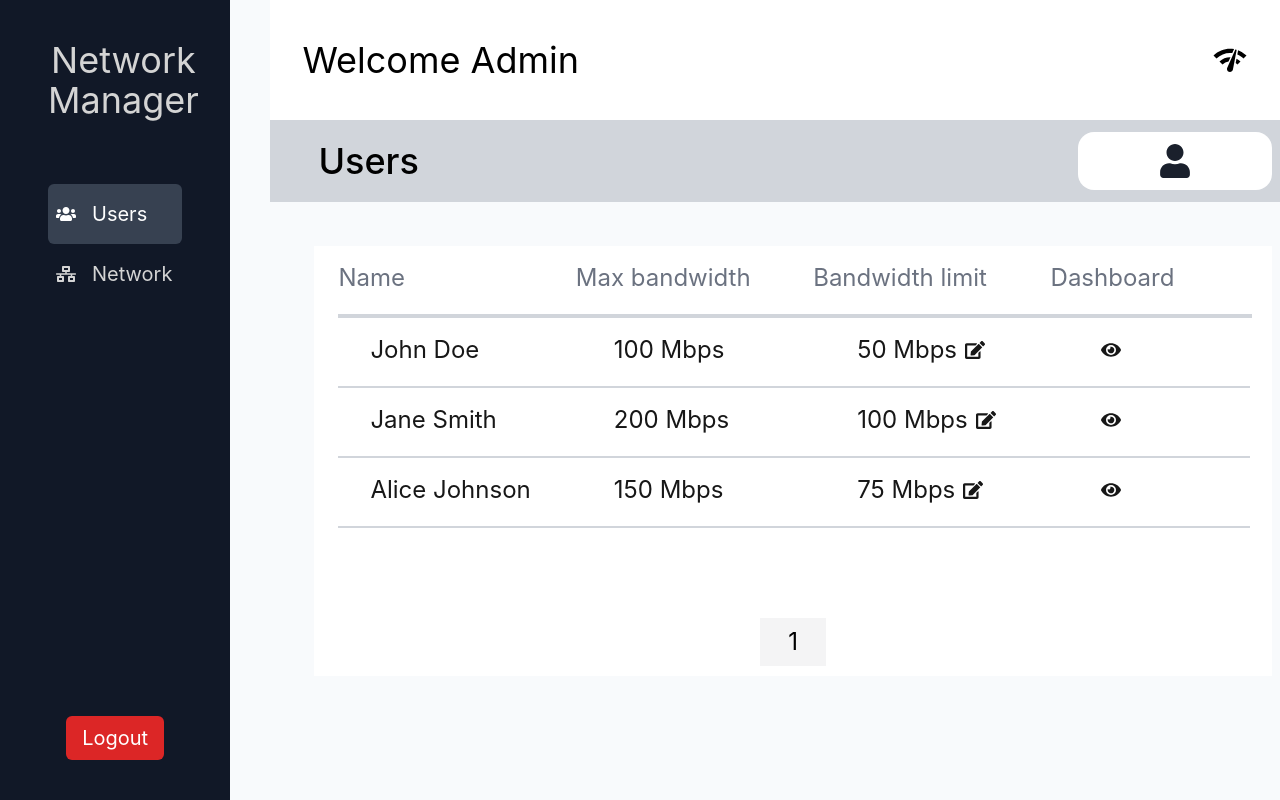
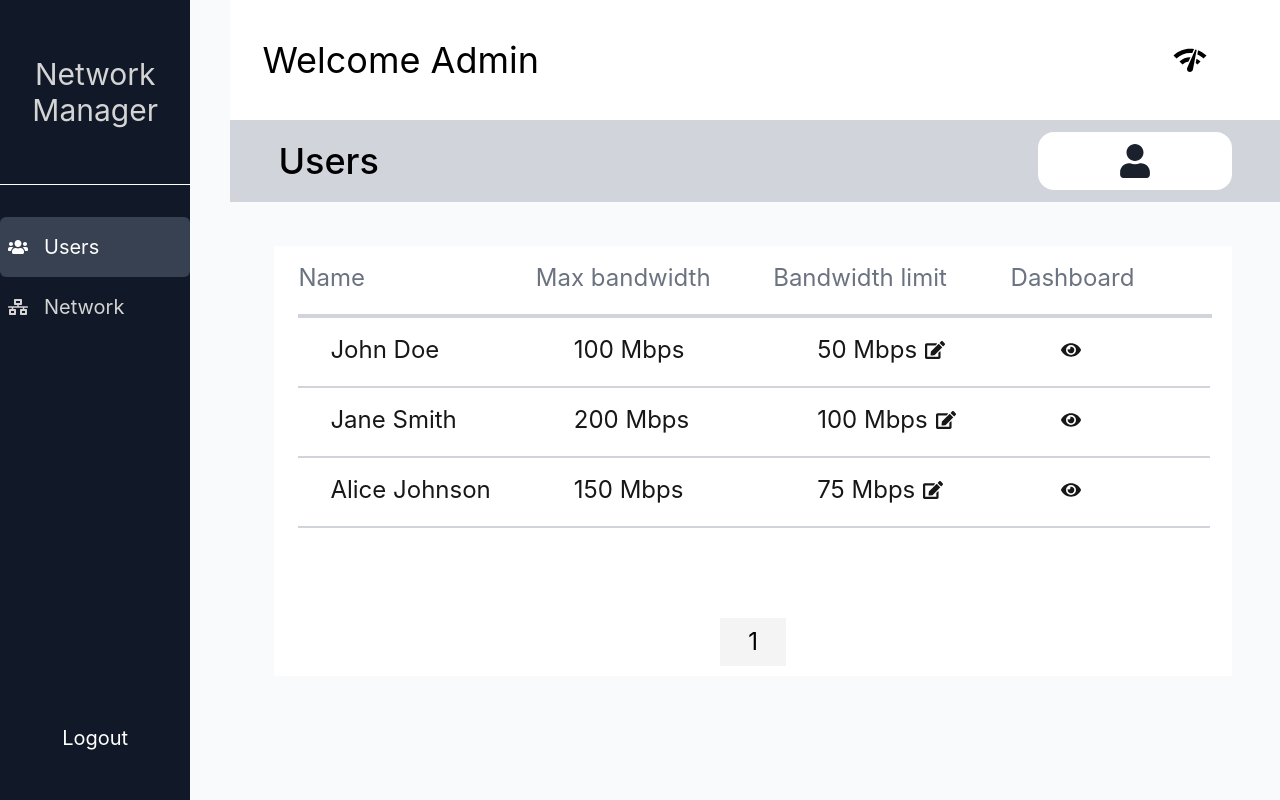
Before and after one commit to 22x24/frontend, a React (Vite) app: page /dashboard in a window 1280 px wide. Built offline with nearby package versions, Linux system fonts and the light colour scheme.

Commit message:
fixes in ui

```diff
--- a/src/pages/Auth/Auth.jsx
+++ b/src/pages/Auth/Auth.jsx
@@ -14,25 +14,21 @@ function NetworkManager() {
     <main className="flex justify-center items-center min-h-screen bg-zinc-700 w-full">
       <section className="flex flex-col items-center w-full max-w-[589px] p-8 bg-gray-900 rounded-lg text-center">
         <h1 className="text-4xl text-white mb-4">Network Manager</h1>
-        <img
-          src="https://cdn.builder.io/api/v1/image/assets/TEMP/25fe4110c8ed1769050f59fb76fd4af99cc4121e6af98319381e4ca8fe33c694?placeholderIfAbsent=true&apiKey=81f24389368b40e99a834df4c07e9c4e"
-          alt="Network Manager illustration"
-          className="w-full max-w-[500px] mb-8"
-        />
+        <div className="w-full h-px bg-white mb-8"></div>
         <h2 className="text-4xl font-light text-white mb-8">Sign in</h2>
-        <form onSubmit={handleLogin} className="w-full">
+        <form onSubmit={handleLogin} className="w-full ">
           <InputField
             label="User :"
             value={username}
             onChange={(e) => setUsername(e.target.value)}
-            placeholder="Roza"
+            placeholder="Admin"
           />
           <InputField
             label="Password :"
             type="password"
             value={password}
             onChange={(e) => setPassword(e.target.value)}
-            placeholder="Test"
+            placeholder="Admin"
           />
           <LoginButton />
         </form>
--- a/src/pages/Auth/InputField.jsx
+++ b/src/pages/Auth/InputField.jsx
@@ -9,7 +9,7 @@ function InputField({ label, value, onChange, placeholder, type = "text" }) {
         value={value}
         onChange={onChange}
         placeholder={placeholder}
-        className="w-full px-3 py-2.5 bg-gray-800 rounded-md text-zinc-500 focus:outline-none focus:ring-2 focus:ring-indigo-500 text-center"
+        className="w-full px-3 py-2.5 bg-gray-800 rounded-md placeholder-zinc-500 text-white focus:outline-none focus:ring-2 focus:ring-indigo-500 text-center"
       />
     </div>
   );
--- a/src/pages/Dashboard/Sidebar.jsx
+++ b/src/pages/Dashboard/Sidebar.jsx
@@ -16,9 +16,10 @@ function Sidebar() {
   ];
 
   return (
-    <aside className="flex flex-col w-[18%] h-screen max-md:ml-0 max-md:w-full">
-      <nav className="flex flex-col items-start px-12 py-10 mx-auto w-full text-xl bg-gray-900 text-neutral-300 max-md:px-5 h-full">
-        <h1 className="text-4xl text-center mb-16">Network Manager</h1>
+    <aside className="flex flex-col w-[280px] h-screen max-md:ml-0 max-md:w-full">
+      <nav className="flex flex-col items-start py-10 mx-auto w-full text-xl bg-gray-900 text-neutral-300 max-md:px-5 h-full">
+        <h1 className="text-3xl text-center mb-10 p-4">Network Manager</h1>
+        <div className="w-full h-px bg-white mb-8"></div>
         <ul className="w-full">
           {navItems.map((item, index) => (
             <li
@@ -34,7 +35,7 @@ function Sidebar() {
           ))}
         </ul>
         <button
-          className="self-center mt-auto py-2 px-4 bg-red-600 text-white rounded-md hover:bg-red-700 transition-colors duration-300"
+          className="self-center mt-auto py-2 px-4 text-white hover:underline hover:font-bold transition-colors duration-300"
           onClick={() => window.location.href = '/'} // Navigate to home page
         >
           Logout
--- a/src/pages/Dashboard/pages/Users/UserListItem.jsx
+++ b/src/pages/Dashboard/pages/Users/UserListItem.jsx
@@ -1,7 +1,7 @@
 import React, { useState } from 'react';
 import { FaEdit, FaEye } from 'react-icons/fa'; // Assuming you are using react-icons
 import { useDispatch } from 'react-redux'; // Import useDispatch and useSelector
-import { setActivePage } from '../../../../store/pageSlice'; // Import the action
+import { setActivePage, setCurrentUserId } from '../../../../store/pageSlice'; // Import the action
 
 function UserListItem({id, name, maxBandwidth, bandwidthLimit }) {
   const dispatch = useDispatch();
--- a/src/pages/Dashboard/pages/Users/UserStats/BandwidthConsumption.jsx
+++ b/src/pages/Dashboard/pages/Users/UserStats/BandwidthConsumption.jsx
@@ -1,13 +1,24 @@
 import React from 'react';
+import { useDispatch, useSelector } from 'react-redux';
+import { setActivePage } from '../../../../../store/pageSlice'; // Update this path to your actual actions file
 import BandwidthStats from './BandwidthStats';
 import MIRGraph from './MIRGraph';
-import { useSelector } from 'react-redux';
+import { FaArrowLeft } from 'react-icons/fa'; // Import an icon from react-icons
 
 function BandwidthConsumption() {
+  const dispatch = useDispatch();
   const selectedUserId = useSelector((state) => state.page.currentUserId); // Get activePage from Redux
+  console.log("selected user id: ", selectedUserId);
+
+  const handleReturnClick = () => {
+    dispatch(setActivePage("Users"));
+  };
 
   return (
     <div className="flex flex-col px-12 pt-10 pb-16 mt-11 mr-11 ml-12 bg-white max-md:px-5 max-md:mt-10 max-md:mr-2.5 max-md:max-w-full">
+      <button onClick={handleReturnClick} className="self-start mb-4">
+        <FaArrowLeft className="text-xl" /> {/* Adjust the icon size and styling as needed */}
+      </button>
       <div className="self-center max-w-full w-[1184px]">
         <BandwidthStats id={selectedUserId}/>
         <MIRGraph id={selectedUserId}/>
--- a/src/pages/Dashboard/pages/Users/UserStats/MIRGraph.jsx
+++ b/src/pages/Dashboard/pages/Users/UserStats/MIRGraph.jsx
@@ -2,8 +2,9 @@ import React from 'react';
 import { useSelector } from 'react-redux';
 import { LineChart, Line, XAxis, YAxis, CartesianGrid, Tooltip, Legend, ResponsiveContainer } from 'recharts';
 
-function MIRGraph({ userId, title = "MIR" }) {
-  const user = useSelector((state) => state.user.users.find(user => user.id === userId));
+function MIRGraph({ id, title = "MIR" }) {
+  const user = useSelector((state) => state.user.users.find((user) => user.id === id));
+
 
 
   if (!user) {
```
